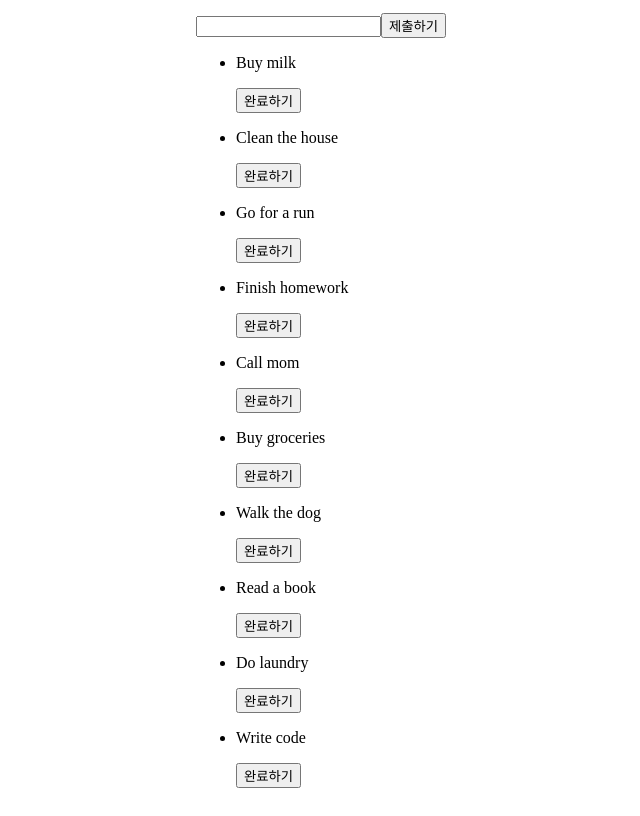
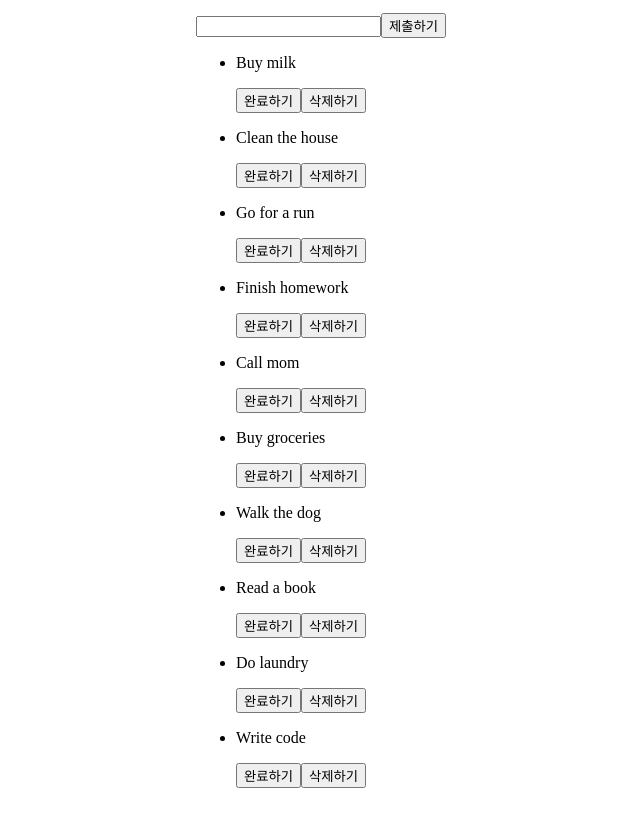
Before and after one commit to ick-web/react-basic-9th-todo, a React (Vite) app: page / in a window 1280 px wide. Shown: the whole page, without its empty margins (319-959 px from the left). Built offline with nearby package versions, Linux system fonts and the light colour scheme.

Commit message:
feat: 삭제기능 추가

```diff
--- a/src/components/TodoList.jsx
+++ b/src/components/TodoList.jsx
@@ -50,6 +50,18 @@
     setTodos(updatedTodos);
   };
 
+  const handleDelete = (id) => {
+    const filteredTodos = todos.filter((todo) => {
+      if(todo.id === id) {
+        return false
+      }
+
+      return true
+    });
+
+    setTodos(filteredTodos);
+  };
+
   return (
     <div>
       <form onSubmit={handleSubmit}>
@@ -66,9 +78,14 @@
               >
                 {text}
               </p>
-              <button onClick={() => handleTolggleCompleted(id)}>
+              <div>
+                <button onClick={() => handleTolggleCompleted(id)}>
                 {completed ? "취소하기" : "완료하기"}
               </button>
+
+              <button onClick={() => handleDelete(id)}>삭제하기</button>
+              </div>
+
             </li>
           ))}
         </ul>
```
